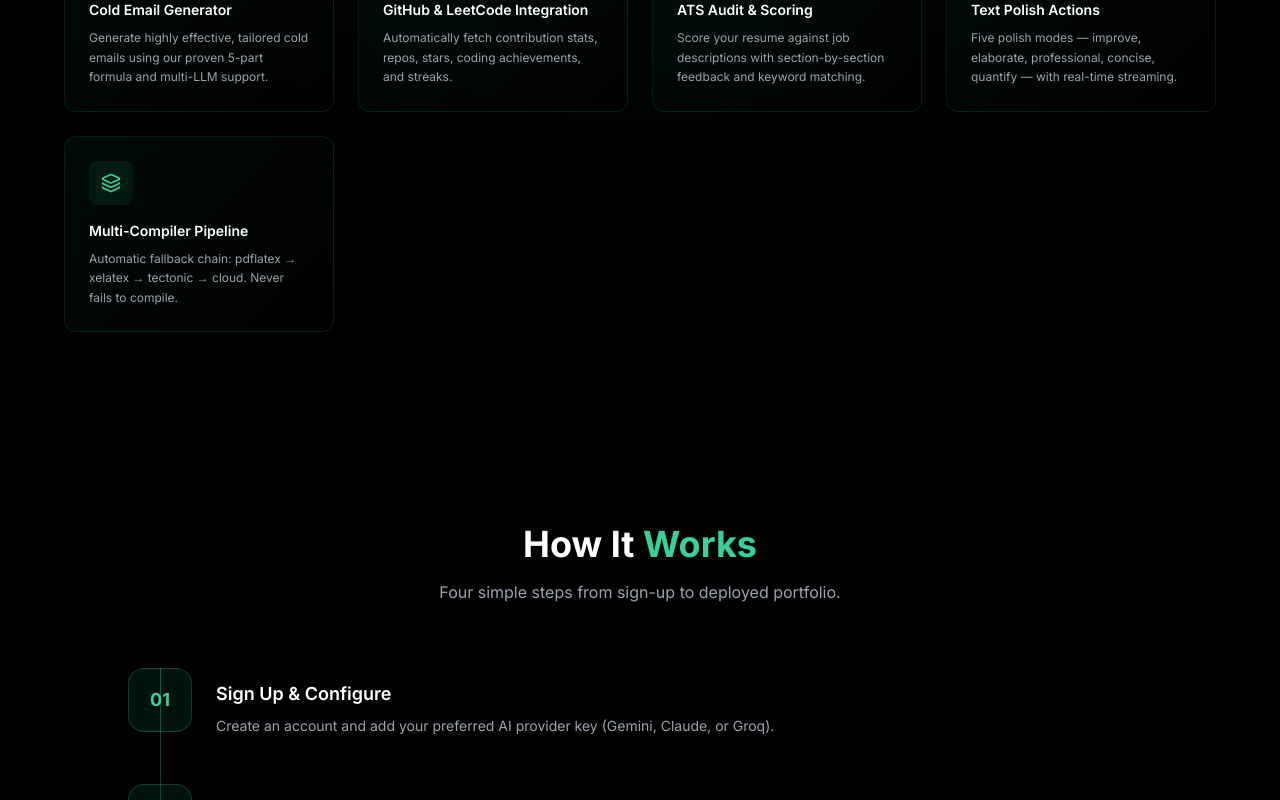
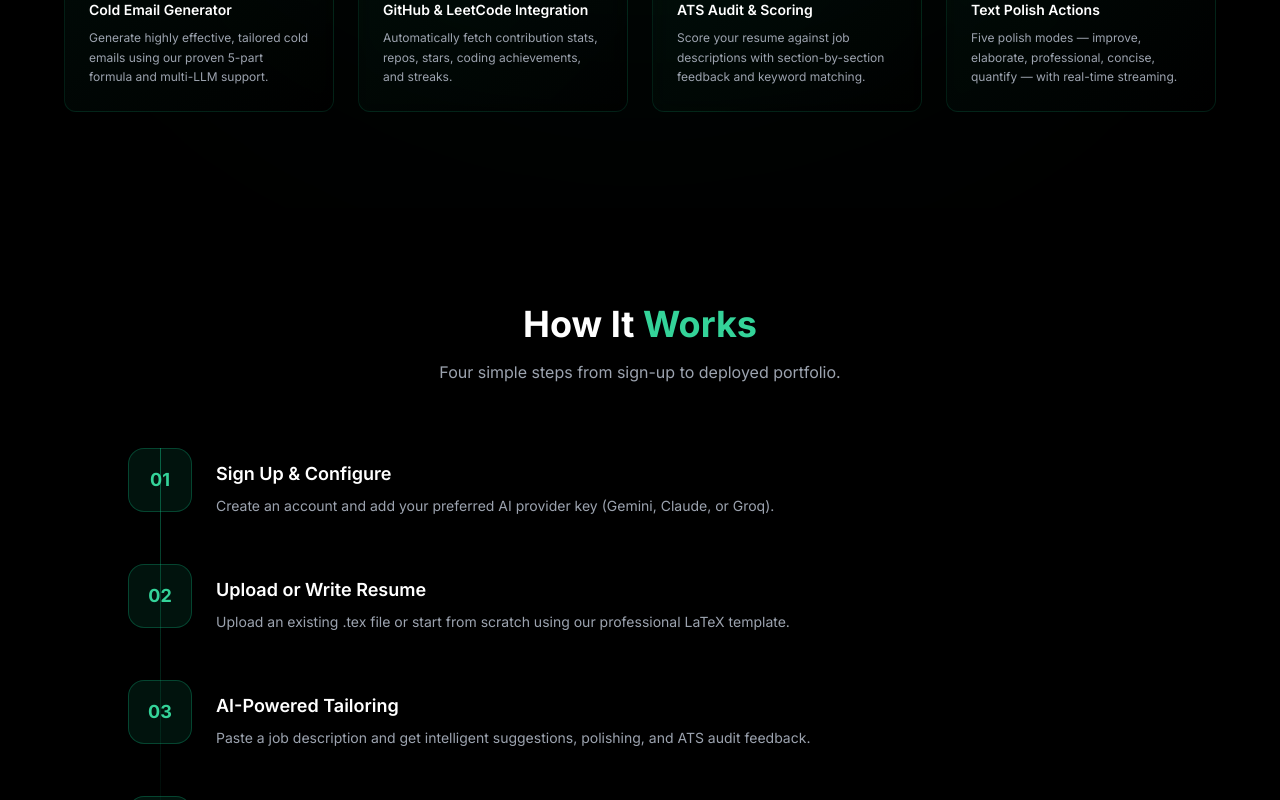
Before and after one commit to Leonallr10/ResumeSpark, a Next.js app: page / in a window 1280 px wide. Shown: the part 1960-2760 px from the top of the page. Built offline with nearby package versions, Linux system fonts and the light colour scheme.

Commit message:
feat: create landing page component with feature highlights and navigation

```diff
--- a/components/landing-page.tsx
+++ b/components/landing-page.tsx
@@ -78,11 +78,7 @@ const FEATURES = [
     title: "Text Polish Actions",
     description: "Five polish modes — improve, elaborate, professional, concise, quantify — with real-time streaming.",
   },
-  {
-    icon: Layers,
-    title: "Multi-Compiler Pipeline",
-    description: "Automatic fallback chain: pdflatex → xelatex → tectonic → cloud. Never fails to compile.",
-  },
+
 ];
 
 const STEPS = [
@@ -382,7 +378,7 @@ export function LandingPage() {
       </section>
 
       {/* 7. Results / Impact */}
-      <section className="relative px-6 py-24">
+      {/* <section className="relative px-6 py-24">
         <div className="mx-auto max-w-5xl">
           <motion.div variants={fadeUp} initial="hidden" whileInView="visible" viewport={{ once: true }} className="mb-16 text-center">
             <h2 className="mb-4 text-3xl font-bold sm:text-4xl">
@@ -401,12 +397,12 @@ export function LandingPage() {
             ))}
           </motion.div>
         </div>
-      </section>
+      </section> */}
 
 
 
       {/* 9. Testimonials / Social Proof */}
-      <section className="relative px-6 py-24">
+      {/* <section className="relative px-6 py-24">
         <div className="mx-auto max-w-5xl">
           <motion.div variants={fadeUp} initial="hidden" whileInView="visible" viewport={{ once: true }} className="mb-16 text-center">
             <h2 className="mb-4 text-3xl font-bold sm:text-4xl">
@@ -455,10 +451,10 @@ export function LandingPage() {
             </motion.div>
           </motion.div>
         </div>
-      </section>
+      </section> */}
 
       {/* CTA */}
-      <section className="relative px-6 py-24">
+      {/* <section className="relative px-6 py-24">
         <motion.div variants={fadeUp} initial="hidden" whileInView="visible" viewport={{ once: true }} className="mx-auto max-w-3xl text-center">
           <h2 className="mb-4 text-3xl font-bold sm:text-4xl">
             Ready to <span className="text-emerald-400">get started</span>?
@@ -491,7 +487,7 @@ export function LandingPage() {
             </Link>
           </div>
         </motion.div>
-      </section>
+      </section> */}
 
       {/* Footer */}
       <footer className="border-t border-emerald-500/10 px-6 py-12">
```
